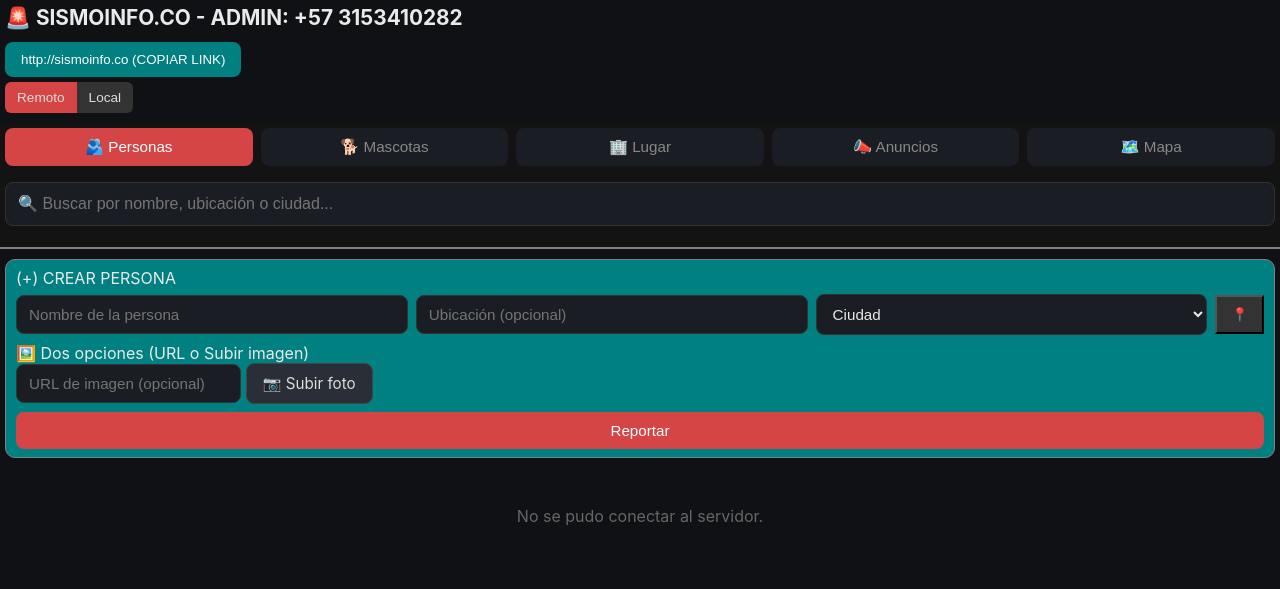
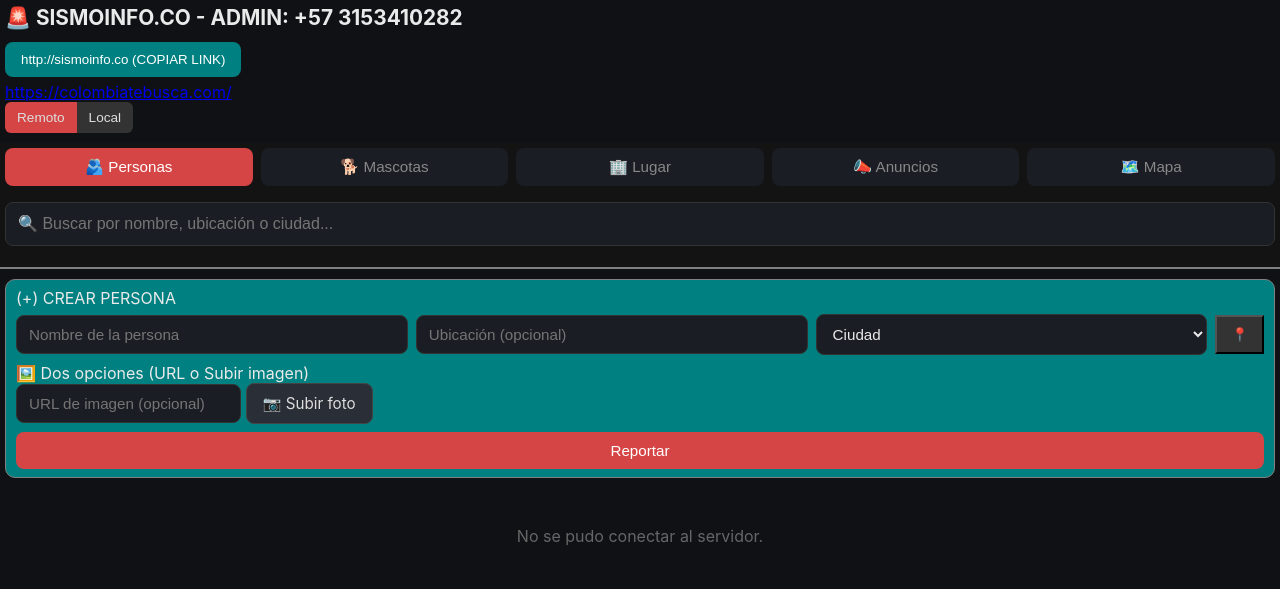
Before and after one commit to konopimi/sismo, a plain HTML site: page public/index.html in a window 1280 px wide. Drawn offline with nearby package versions, Linux system fonts and the light colour scheme; no server answers.

Commit message:
colombiatebusca link

```diff
--- a/public/index.html
+++ b/public/index.html
@@ -574,6 +574,8 @@
       style="margin-bottom: 5px; background: teal; border: none; padding: 10px 16px; border-radius: 8px; color: white; cursor: pointer;">
       http://sismoinfo.co (COPIAR LINK)
     </button>
+    <br />
+    <a href="https://colombiatebusca.com/">https://colombiatebusca.com/</a>
     <div id="apiTargetToggle" style="display: none; margin-bottom: 5px;">
       <button type="button" id="apiTargetRemote" class="btn-small" style="border-radius: 6px 0 0 6px;">Remoto</button>
       <button type="button" id="apiTargetLocal" class="btn-small" style="border-radius: 0 6px 6px 0;">Local</button>
```
Also changed, not shown: 1 other file.
